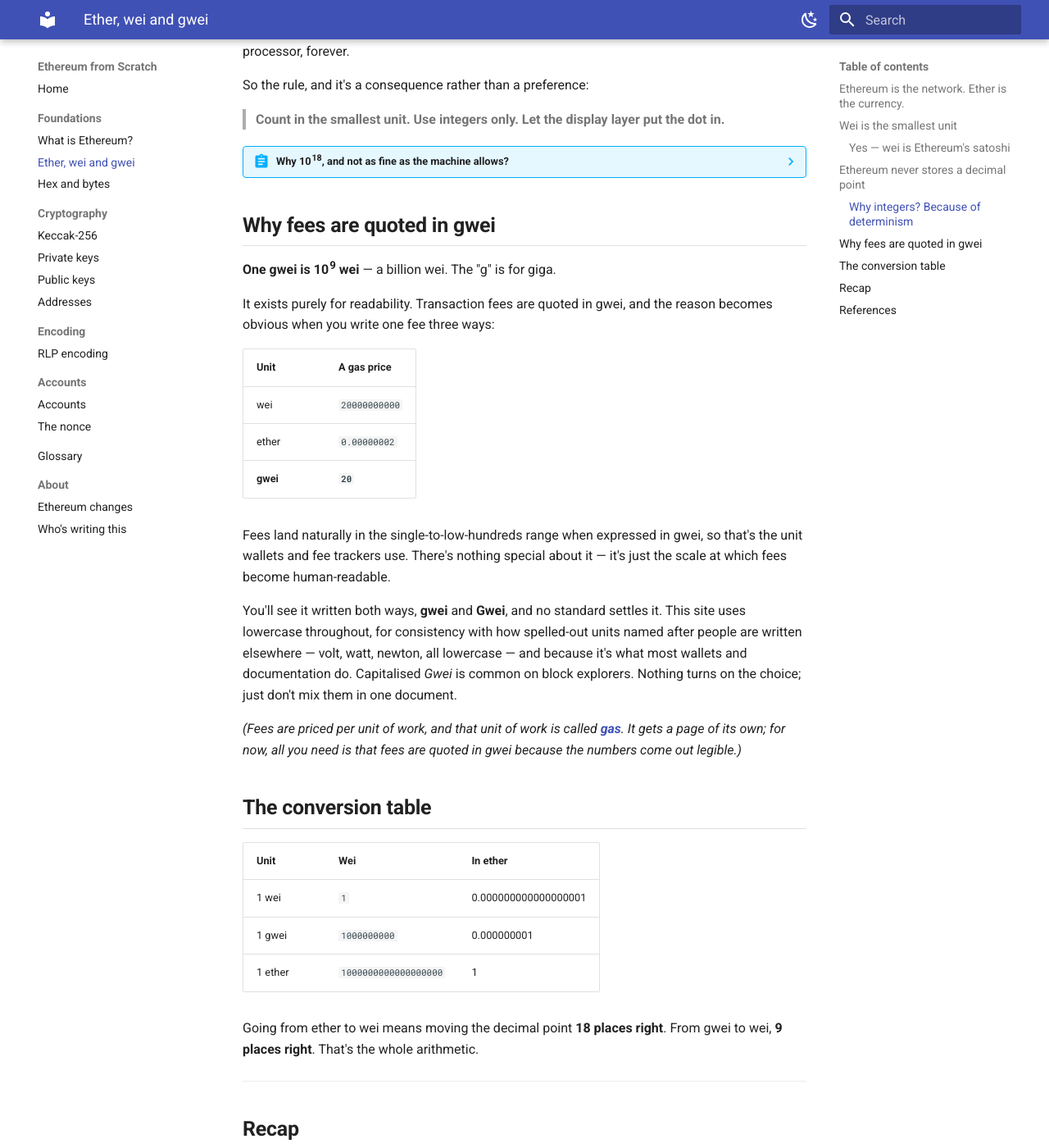
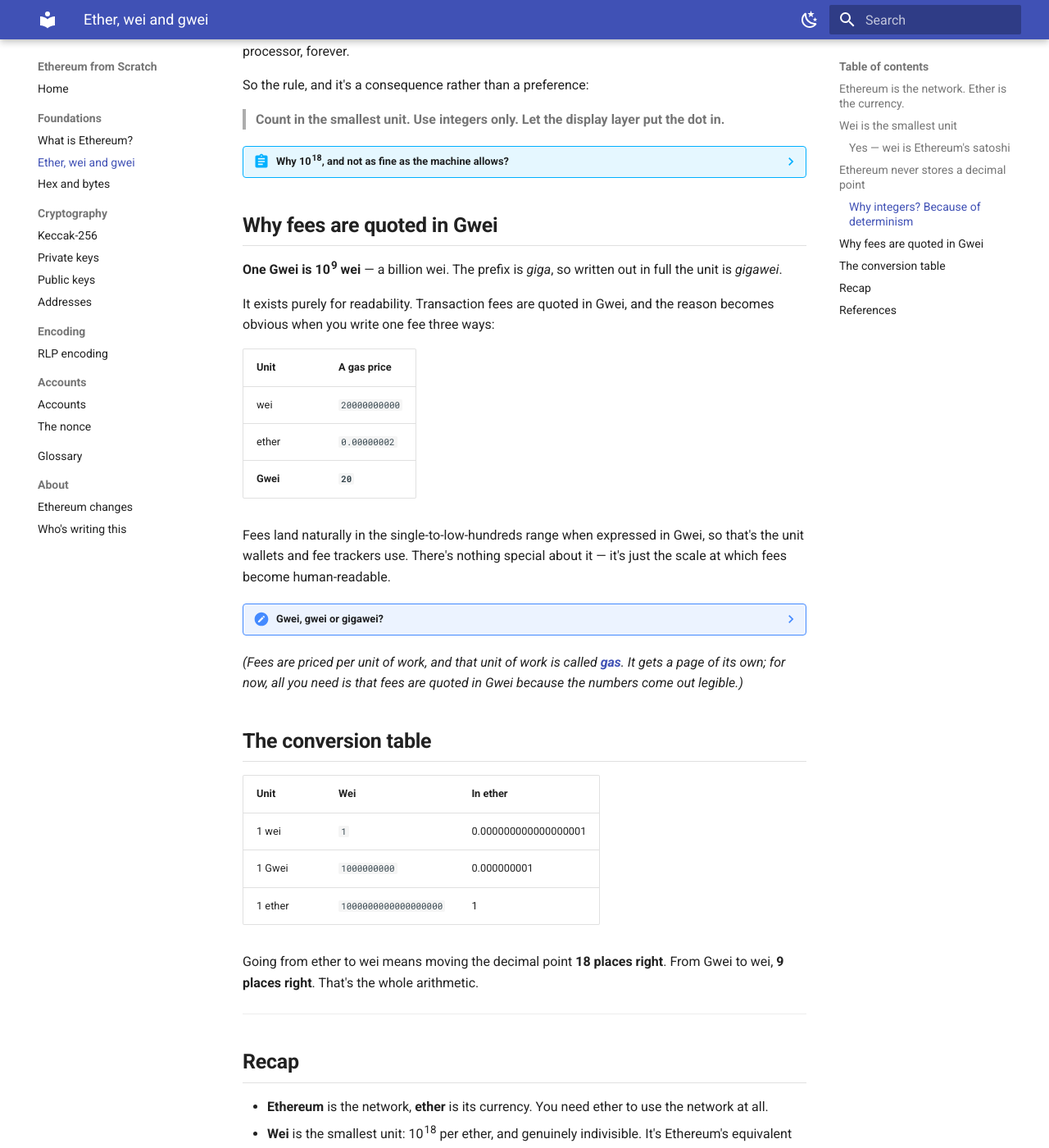
Before and after one commit to davide-stocco/ethereum-from-scratch, an MkDocs documentation site: the page built from docs/foundations/ether.md, in a window 1280 px wide and 1400 px high, scrolled down 2138 px. Shown: the whole window at 82% size. Built offline with MkDocs 1.6.1 and Material for MkDocs 9.7.7, drawn with Linux system fonts in a browser that asks for light colours; some of the changed text lies outside the part shown.

Commit message:
Adopt Gwei in prose, lowercase gwei in code
Davide's call on capitalisation. Prose and tables now use Gwei; the
glossary headword matches.

Two things the other AI got right that are worth recording, and one
it didn't:

- Solidity really does require lowercase. Verified in the docs: 'a
  literal number can take a suffix of wei, gwei or ether', with
  1 gwei == 1e9. Code on this site stays lowercase as a result, which
  is a compiler requirement rather than an inconsistency. Cited.
- There is no official symbol, and UI usage is genuinely split.
- But spelled out it's 'gigawei', one word — metric prefixes never
  take a space, so 'giga wei' isn't right.

All three sit in a collapsed box rather than the main prose, since
almost no reader needs them.

````diff
--- a/docs/foundations/ether.md
+++ b/docs/foundations/ether.md
@@ -1,9 +1,9 @@
 ---
 tier: 1
-description: Ether, wei and gwei — what the units are, why Ethereum counts in whole numbers of wei, and why decimals would break consensus.
+description: Ether, wei and Gwei — what the units are, why Ethereum counts in whole numbers of wei, and why decimals would break consensus.
 ---
 
-# Ether, wei and gwei
+# Ether, wei and Gwei
 
 **Fork-proof.** 10<sup>18</sup> wei per ether, fixed since genesis.
 
@@ -51,7 +51,7 @@ There are **10<sup>18</sup> wei** in one ether — a billion billion.
 1 ether = 1,000,000,000,000,000,000 wei
 ```
 
-It's named after **Wei Dai**, a cryptographer who in 1998 described *b-money* [(Dai, 1998)](#ref-dai-1998), one of the ideas that fed into cryptocurrencies. Several other units were defined early on with similar namesakes, and almost nobody uses them. In practice you'll meet three: **wei, gwei, ether.**
+It's named after **Wei Dai**, a cryptographer who in 1998 described *b-money* [(Dai, 1998)](#ref-dai-1998), one of the ideas that fed into cryptocurrencies. Several other units were defined early on with similar namesakes, and almost nobody uses them. In practice you'll meet three: **wei, Gwei, ether.**
 
 ### Yes — wei is Ethereum's satoshi
 
@@ -120,33 +120,62 @@ So the rule, and it's a consequence rather than a preference:
     is moving a decimal point rather than doing a calculation, and "18 decimals"
     became the convention most tokens follow in turn.
 
-## Why fees are quoted in gwei
+## Why fees are quoted in Gwei
 
-**One gwei is 10<sup>9</sup> wei** — a billion wei. The "g" is for giga.
+**One Gwei is 10<sup>9</sup> wei** — a billion wei. The prefix is *giga*, so written out in full the unit is *gigawei*.
 
-It exists purely for readability. Transaction fees are quoted in gwei, and the reason becomes obvious when you write one fee three ways:
+It exists purely for readability. Transaction fees are quoted in Gwei, and the reason becomes obvious when you write one fee three ways:
 
 | Unit | A gas price |
 | --- | --- |
 | wei | `20000000000` |
 | ether | `0.00000002` |
-| **gwei** | **`20`** |
+| **Gwei** | **`20`** |
 
-Fees land naturally in the single-to-low-hundreds range when expressed in gwei, so that's the unit wallets and fee trackers use. There's nothing special about it — it's just the scale at which fees become human-readable.
+Fees land naturally in the single-to-low-hundreds range when expressed in Gwei, so that's the unit wallets and fee trackers use. There's nothing special about it — it's just the scale at which fees become human-readable.
 
-You'll see it written both ways, **gwei** and **Gwei**, and no standard settles it. This site uses lowercase throughout, for consistency with how spelled-out units named after people are written elsewhere — volt, watt, newton, all lowercase — and because it's what most wallets and documentation do. Capitalised *Gwei* is common on block explorers. Nothing turns on the choice; just don't mix them in one document.
+??? note "Gwei, gwei or gigawei?"
 
-*(Fees are priced per unit of work, and that unit of work is called **[gas](../glossary.md#gas "The unit computational work is measured in")**. It gets a page of its own; for now, all you need is that fees are quoted in gwei because the numbers come out legible.)*
+    All three appear in the wild, and no standard settles it. What can be said
+    definitely:
+
+    **Spelled out in full, it's one word: *gigawei*.** Metric prefixes never
+    take a space — gigawatt, not giga watt — so "giga wei" isn't right.
+
+    **In prose, this site writes *Gwei*.** Usage across the ecosystem is
+    genuinely split. Block explorers and market sites tend to capitalise it;
+    the strict analogy with SI units named after people — volt, watt, newton,
+    all lowercase when spelled out — argues the other way. There's no authority
+    to appeal to, so the only real rule is to pick one and hold it.
+
+    **In code it is always lowercase.** Solidity accepts `wei`, `gwei` and
+    `ether` as suffixes on a numeric literal, and those keywords are
+    case-sensitive [(Solidity documentation, n.d.)](#ref-solidity-units):
+
+    ```solidity
+    assert(1 wei == 1);
+    assert(1 gwei == 1e9);
+    assert(1 ether == 1e18);
+    ```
+
+    So code on this site uses lowercase regardless of the prose convention —
+    not an inconsistency, a requirement of the compiler.
+
+    (Note also that `szabo` and `finney`, two of the original unit names, were
+    valid suffixes once and were removed from the language. A reminder that
+    even naming conventions get pruned.)
+
+*(Fees are priced per unit of work, and that unit of work is called **[gas](../glossary.md#gas "The unit computational work is measured in")**. It gets a page of its own; for now, all you need is that fees are quoted in Gwei because the numbers come out legible.)*
 
 ## The conversion table
 
 | Unit | Wei | In ether |
 | --- | --- | --- |
 | 1 wei | `1` | 0.000000000000000001 |
-| 1 gwei | `1000000000` | 0.000000001 |
+| 1 Gwei | `1000000000` | 0.000000001 |
 | 1 ether | `1000000000000000000` | 1 |
 
-Going from ether to wei means moving the decimal point **18 places right**. From gwei to wei, **9 places right**. That's the whole arithmetic.
+Going from ether to wei means moving the decimal point **18 places right**. From Gwei to wei, **9 places right**. That's the whole arithmetic.
 
 ---
 
@@ -156,7 +185,7 @@ Going from ether to wei means moving the decimal point **18 places right**. From
 - **Wei** is the smallest unit: 10<sup>18</sup> per ether, and genuinely indivisible. It's Ethereum's equivalent of Bitcoin's satoshi, just far finer.
 - **The protocol holds only whole numbers of wei.** The decimal point you see is added by software.
 - That's required, not stylistic: **decimal fractions round differently on different machines**, nodes would disagree, and determinism would break.
-- Fees are quoted in **gwei** (10<sup>9</sup> wei), the scale at which they read legibly.
+- Fees are quoted in **Gwei** (10<sup>9</sup> wei), the scale at which they read legibly.
 
 **Next:** [Hex and bytes](hex-and-bytes.md) — how those numbers are actually written down.
 
````
Also changed, not shown: other parts of docs/foundations/ether.md (+1 -0 lines), docs/glossary.md (+3 -3 lines).
